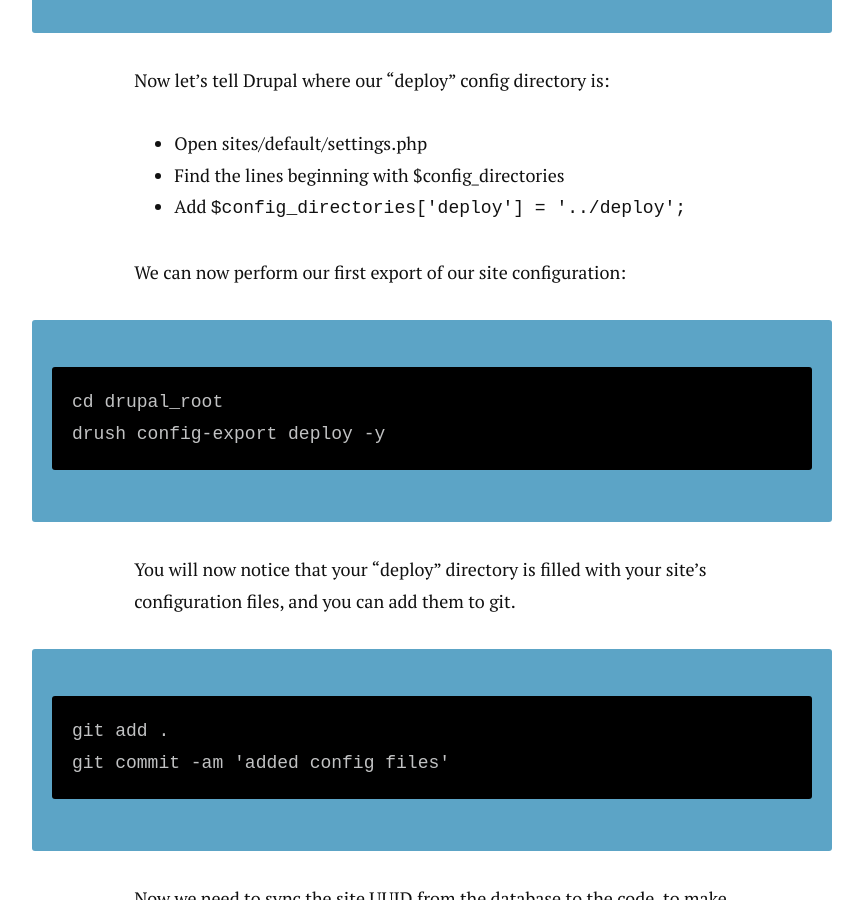
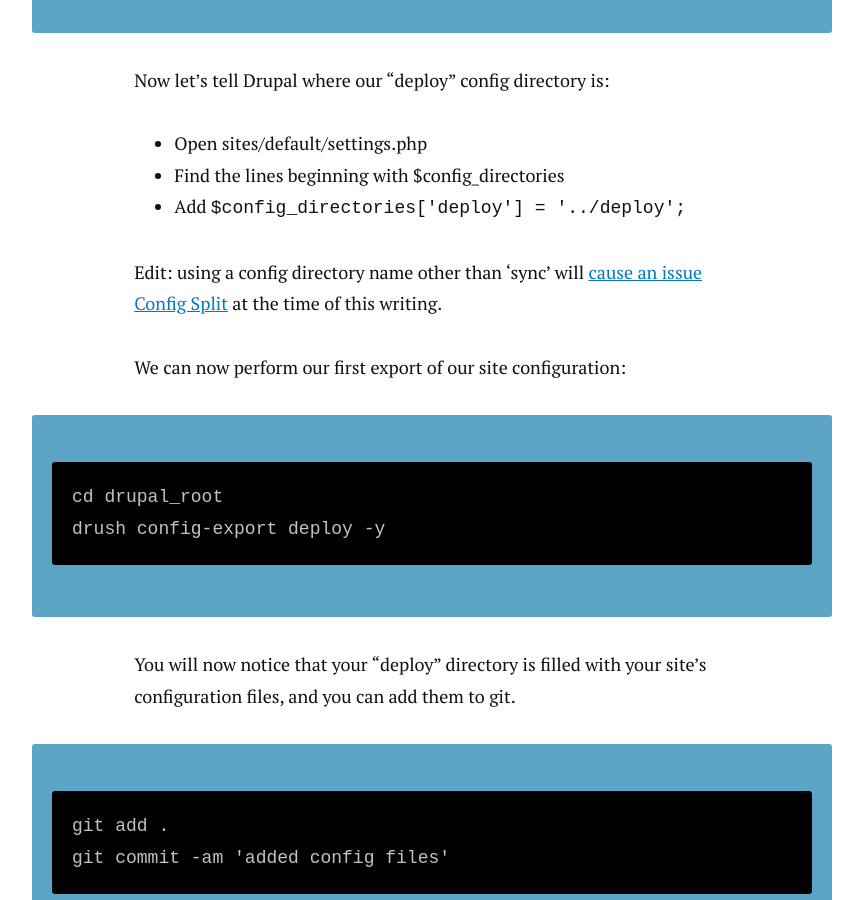
Before and after one commit to alberto56/dcycleblog, a Jekyll site: the page built from _posts/2014-09-10-an-approach-to-code-driven-development-in-drupal-8.md, in a window 1280 px wide and 900 px high, scrolled down 9449 px. Shown: the whole window, without its empty margins (208-1071 px from the left). Built offline with Jekyll 4.4.1, drawn with Linux system fonts in a browser that asks for light colours; nearby versions of some CDN libraries; comment, search, counter and statistics services are not loaded.

Commit message:
Update 2014-09-10-an-approach-to-code-driven-development-in-drupal-8.md

```diff
--- a/_posts/2014-09-10-an-approach-to-code-driven-development-in-drupal-8.md
+++ b/_posts/2014-09-10-an-approach-to-code-driven-development-in-drupal-8.md
@@ -195,6 +195,8 @@
  * Find the lines beginning with $config_directories
  * Add `$config_directories['deploy'] = '../deploy';`
 
+Edit: using a config directory name other than 'sync' will [cause an issue Config Split](https://www.drupal.org/node/2916091) at the time of this writing.
+
 We can now perform our first export of our site configuration:
 
     cd drupal_root
```
